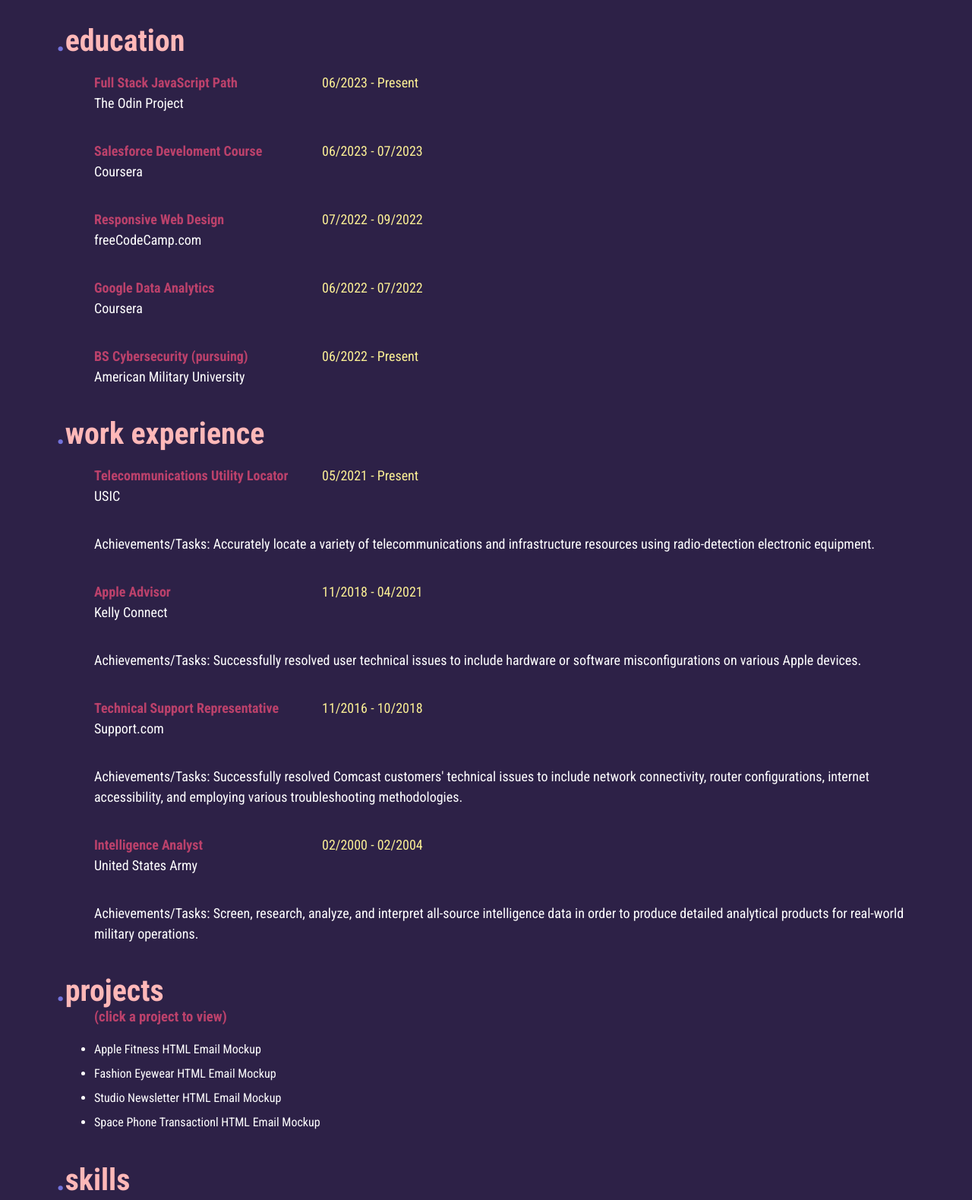
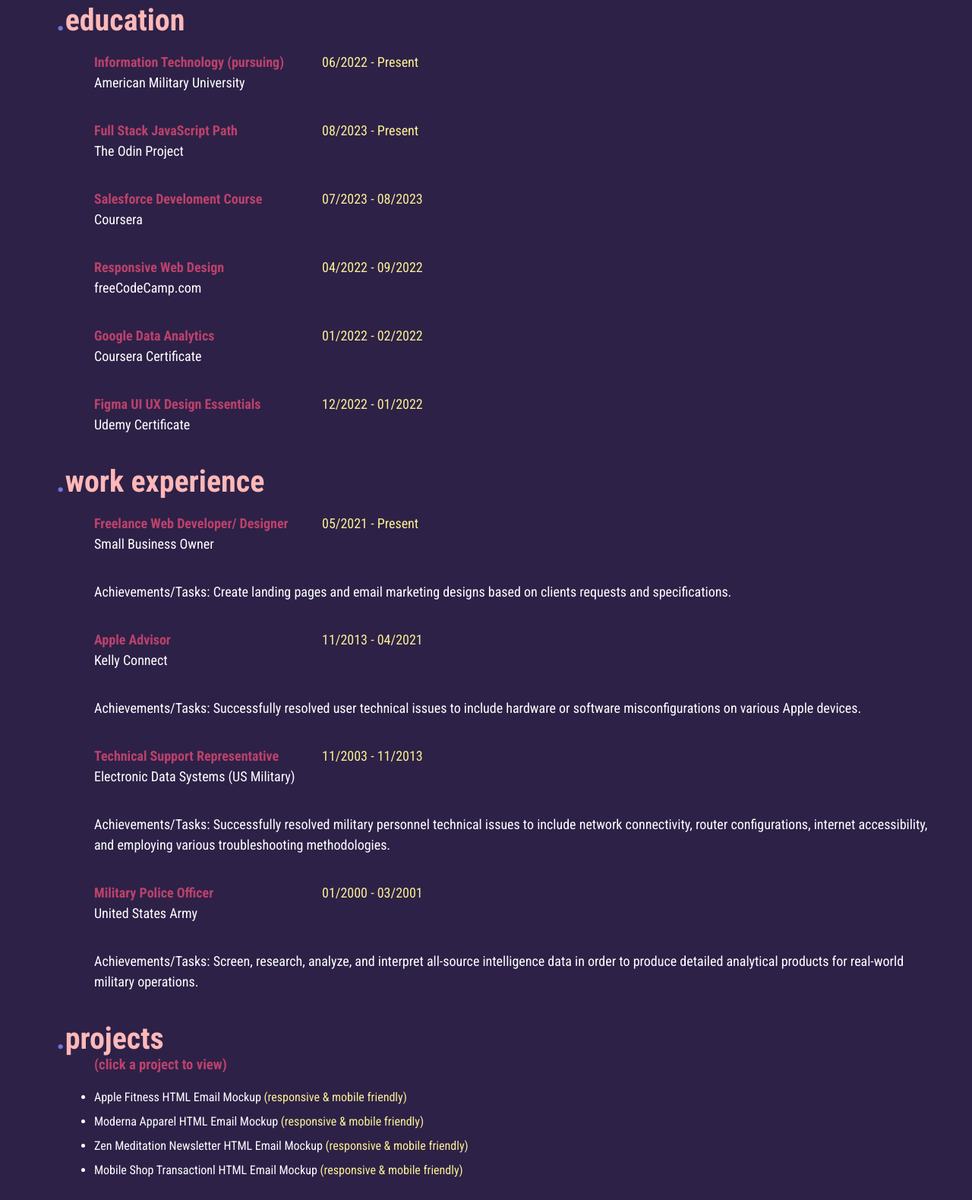
Before and after one commit to Doreen-Guiler/resume, a plain HTML site: page index.html in a window 1280 px wide. Shown: the part 430-2009 px from the top of the page at 76% size. Drawn offline with Linux system fonts and the light colour scheme.

Commit message:
Update index.html

```diff
--- a/index.html
+++ b/index.html
@@ -19,10 +19,10 @@
                 <h3 style="line-height: 2;">HTML Email and Web Developer</h3>
             </div>
             <div class="flex-div2">
-                <a href="https://www.linkedin.com/in/deslandescg/" target="_blank"><img src="img/linkedinlogo.png" alt="Linkedin" style="height: 108px;"></a>
+                <a href="https://www.linkedin.com/in/doreenguiler" target="_blank"><img src="img/linkedinlogo.png" alt="Linkedin" style="height: 108px;"></a>
             </div>
             <div class="flex-div3">
-                <a href="https://github.com/deslandescg/" target="_blank"><img src="img/githublogo.png" alt="Github" style="height: 100px;"></a>
+                <a href="https://github.com/Doreen-Guiler" target="_blank"><img src="img/githublogo.png" alt="Github" style="height: 100px;"></a>
             </div>
         </div>
     </section>
@@ -30,53 +30,68 @@
     <section>
         <h2 style="padding-top: 60px;"><span style="color: #7272db;;">.</span><span style="color: #ffb8b8;">about me</span></h2>
         <div>
-            <p style="padding-left: 50px;">Military veteran seeking a career change an entry-level HTML Email Developer position. I have experience as a freelance Web Developer working on private projects with the intention of increasing my skillset in order to ultimately become a Software Engineer. I am knowledgeable in HTML/CSS, designing emails for campaigns using CRM's such as Salesforce or MailChimp, testing completed email designs using platforms like Litmus or Email on Acid, coding from design mockups, slicing images using Adobe Photoshop, and the ability to design responsive emails using tables.</p>
+            <p style="padding-left: 50px;">I am a Military veteran seeking a Web Developer position. I have experience as a freelance Web Developer working on private projects, coding and designing landing pages and responsive HTML emails. I have experience designing emails for campaigns using CRM's such as Salesforce and MailChimp. Testing email designs using platforms like Litmus and Email on Acid. Coding from design mockups, slicing images using Adobe Photoshop and Affinity Photo. </p>
         </div>
     </section>
 <!--education-->
     <section>
         <h2 style="padding-top: 20px;"><span style="color: #7272db;">.</span><span style="color: #ffb8b8;">education</span></h2>
         <div style="padding-left: 50px;">
+
+            <div class="flex-edu">
+                <div class="flex-edu1">
+                    <p><strong>Information Technology (pursuing)</strong><br>American Military University</p>
+                </div>
+                <div class="flex-edu2">
+                    <p><span style="color: #fcf095;">06/2022 - Present</span></p>
+                </div>
+            </div>
+
             <div class="flex-edu">
                 <div class="flex-edu1">
                     <p><strong>Full Stack JavaScript Path</strong><br>The Odin Project</p>
                 </div>
                 <div class="flex-edu2">
-                    <p><span style="color: #fcf095 ;">06/2023 - Present</span></p>
+                    <p><span style="color: #fcf095 ;">08/2023 - Present</span></p>
                 </div>
             </div>
+
             <div class="flex-edu">
                 <div class="flex-edu1">
                     <p><strong>Salesforce Develoment Course</strong><br>Coursera</p>
                 </div>
                 <div class="flex-edu2">
-                    <p><span style="color: #fcf095;">06/2023 - 07/2023</span></p>
+                    <p><span style="color: #fcf095;">07/2023 - 08/2023</span></p>
                 </div>
             </div>
+
             <div class="flex-edu">
                 <div class="flex-edu1">
                     <p><strong>Responsive Web Design</strong><br>freeCodeCamp.com</p>
                 </div>
                 <div class="flex-edu2">
-                    <p><span style="color: #fcf095;">07/2022 - 09/2022</span></p>
+                    <p><span style="color: #fcf095;">04/2022 - 09/2022</span></p>
                 </div>
             </div>
+
             <div class="flex-edu">
                 <div class="flex-edu1">
-                    <p><strong>Google Data Analytics</strong><br>Coursera</p>
+                    <p><strong>Google Data Analytics</strong><br>Coursera Certificate</p>
                 </div>
                 <div class="flex-edu2">
-                    <p><span style="color: #fcf095;">06/2022 - 07/2022</span></p>
+                    <p><span style="color: #fcf095;">01/2022 - 02/2022</span></p>
                 </div>
             </div>
+
             <div class="flex-edu">
                 <div class="flex-edu1">
-                    <p><strong>BS Cybersecurity (pursuing)</strong><br>American Military University</p>
+                    <p><strong>Figma UI UX Design Essentials</strong><br>Udemy Certificate</p>
                 </div>
                 <div class="flex-edu2">
-                    <p><span style="color: #fcf095;">06/2022 - Present</span></p>
+                    <p><span style="color: #fcf095;">12/2022 - 01/2022</span></p>
                 </div>
             </div>
+
         </div>
     </section>
 <!--work experience-->
@@ -85,21 +100,21 @@
         <div style="padding-left: 50px;">
             <div class="flex-edu">
                 <div class="flex-edu1">
-                    <p><strong>Telecommunications Utility Locator</strong><br>USIC<br></p>
+                    <p><strong>Freelance Web Developer/ Designer</strong><br>Small Business Owner<br></p>
                 </div>
                 <div class="flex-edu2">
                     <p><span style="color: #fcf095;">05/2021 - Present</span></p>
                 </div>
             </div>
             <div>
-                <p>Achievements/Tasks: Accurately locate a variety of telecommunications and infrastructure resources using radio-detection electronic equipment.</p>
+                <p>Achievements/Tasks: Create landing pages and email marketing designs based on clients requests and specifications.</p>
             </div>
             <div class="flex-edu">
                 <div class="flex-edu1">
                     <p><strong>Apple Advisor</strong><br>Kelly Connect<br></p>
                 </div>
                 <div class="flex-edu2">
-                    <p><span style="color: #fcf095;">11/2018 - 04/2021</span></p>
+                    <p><span style="color: #fcf095;">11/2013 - 04/2021</span></p>
                 </div>
             </div>
             <div>
@@ -107,21 +122,21 @@
             </div>
             <div class="flex-edu">
                 <div class="flex-edu1">
-                    <p><strong>Technical Support Representative</strong><br>Support.com<br></p>
+                    <p><strong>Technical Support Representative</strong><br>Electronic Data Systems (US Military)<br></p>
                 </div>
                 <div class="flex-edu2">
-                    <p><span style="color: #fcf095;">11/2016 - 10/2018</span></p>
+                    <p><span style="color: #fcf095;">11/2003 - 11/2013</span></p>
                 </div>
             </div>
             <div>
-                <p>Achievements/Tasks: Successfully resolved Comcast customers' technical issues to include network connectivity, router configurations, internet accessibility, and employing various troubleshooting methodologies.</p>
+                <p>Achievements/Tasks: Successfully resolved military personnel technical issues to include network connectivity, router configurations, internet accessibility, and employing various troubleshooting methodologies.</p>
             </div>
             <div class="flex-edu">
                 <div class="flex-edu1">
-                    <p><strong>Intelligence Analyst</strong><br>United States Army<br></p>
+                    <p><strong>Military Police Officer</strong><br>United States Army<br></p>
                 </div>
                 <div class="flex-edu2">
-                    <p><span style="color: #fcf095;">02/2000 - 02/2004</span></p>
+                    <p><span style="color: #fcf095;">01/2000 - 03/2001</span></p>
                 </div>
             </div>
             <div>
@@ -134,10 +149,10 @@
         <h2 style="padding-top: 20px"><span style="color: #7272db;">.</span><span style="color: #ffb8b8;">projects</span><h3 style="padding-left: 50px; color: #bb416b;">(click a project to view)</h3></h2>
         <div>
             <ul style="line-height: 2; padding-left: 50px;">
-                <li><a href="https://deslandescg.github.io/Apple-Fitness-HTML-Email/" target="_blank">Apple Fitness HTML Email Mockup</a></li>
-                <li><a href="https://deslandescg.github.io/LensCrafts-HTML-Email/" target="_blank">Fashion Eyewear HTML Email Mockup</a></li>
-                <li><a href="https://deslandescg.github.io/Project-Gateway-HTML-Email/" target="_blank">Studio Newsletter HTML Email Mockup</a></li>
-                <li><a href="https://deslandescg.github.io/Space-Phone-HTML-Email/" target="_blank">Space Phone Transactionl HTML Email Mockup</a></li>
+                <li><a href="https://doreen-guiler.github.io/Apple-Fitness-HTML-Email/" target="_blank">Apple Fitness HTML Email Mockup <span style="color: #fcf095;">(responsive & mobile friendly)</span></a></li>
+                <li><a href="https://doreen-guiler.github.io/Moderna-Apparel-HTML-Email/" target="_blank">Moderna Apparel HTML Email Mockup <span style="color: #fcf095;">(responsive & mobile friendly)</span></a></li>
+                <li><a href="https://doreen-guiler.github.io/Zen-Meditation-HTML-Email/" target="_blank">Zen Meditation Newsletter HTML Email Mockup <span style="color: #fcf095;">(responsive & mobile friendly)</span></a></li>
+                <li><a href="https://doreen-guiler.github.io/Mobile-Shop-HTML-Email/" target="_blank">Mobile Shop Transactionl HTML Email Mockup <span style="color: #fcf095;">(responsive & mobile friendly)</span></a></li>
             </ul>
         </div>
     </section>
```
